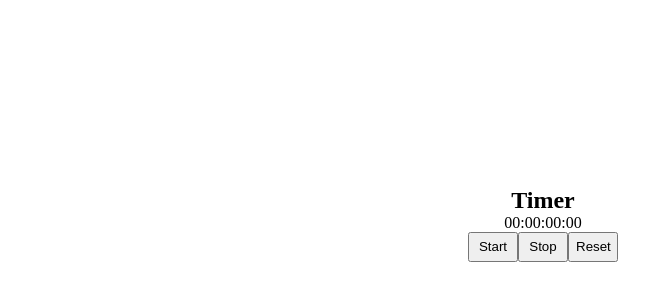
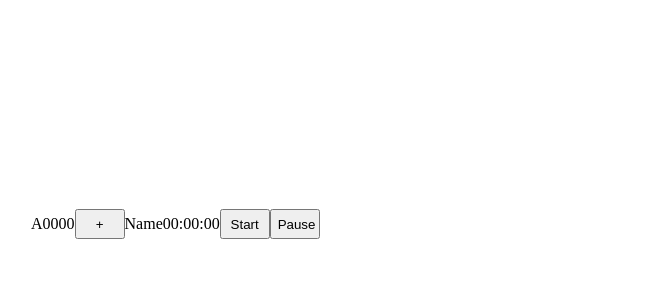
Before and after one commit to hacc-ount/Timer-project, a website built with Vite: page index.html in a window 1280 px wide. Shown: the part 176-476 px from the top of the page, without its empty margins (97-746 px from the left). Built offline with nearby package versions, Linux system fonts and the light colour scheme.

Commit message:
Change styling initially to row format

```diff
--- a/index.html
+++ b/index.html
@@ -8,14 +8,16 @@
 </head>
 <body>
     <div id="container">
-        <h2>Timer</h2>
+        <div class="job">A0000</div>
+        <div class="notes"><button>+</button></div>
+        <div class="printer">Name</div>
         <div id="display">
-            00:00:00:00
+            00:00:00
         </div>
         <div id="controls">
             <button id="startBtn" onClick="start()">Start</button>
-            <button id="stopBtn" onClick="stop()">Stop</button>
-            <button id="resetBtn" onClick="reset()">Reset</button>
+            <button id="stopBtn" onClick="pause()">Pause</button>
+            <!--<button id="resetBtn" onClick="reset()">Reset</button>-->
         </div>
     </div>
     <script src="./main.js"></script>
--- a/main.js
+++ b/main.js
@@ -15,7 +15,7 @@ function start() {
 
 }
 
-function stop() {
+function pause() {
 
     if (isRunning) {
         clearInterval(timer);
@@ -30,7 +30,7 @@ function reset() {
     startTime = 0;
     elapsedTime = 0;
     isRunning = false;
-    display.textContent = "00:00:00:00"
+    display.textContent = "00:00:00"
 }
 
 function update() {
@@ -48,5 +48,5 @@ function update() {
     seconds = String(seconds).padStart(2, "0");
     milliseconds = String(milliseconds).padStart(2, "0");
 
-    display.textContent = `${hours}:${minutes}:${seconds}:${milliseconds}`;
+    display.textContent = `${hours}:${minutes}:${seconds}`;
 }
--- a/styles.css
+++ b/styles.css
@@ -14,10 +14,10 @@ body {
 
 #container {
     display: flex;
-    flex-direction: column;
+    flex-direction: row;
     align-items: center;
     flex-basis: 1;
-    width: 250px;
+    width: 80%;
 }
 
 #controls {
```
